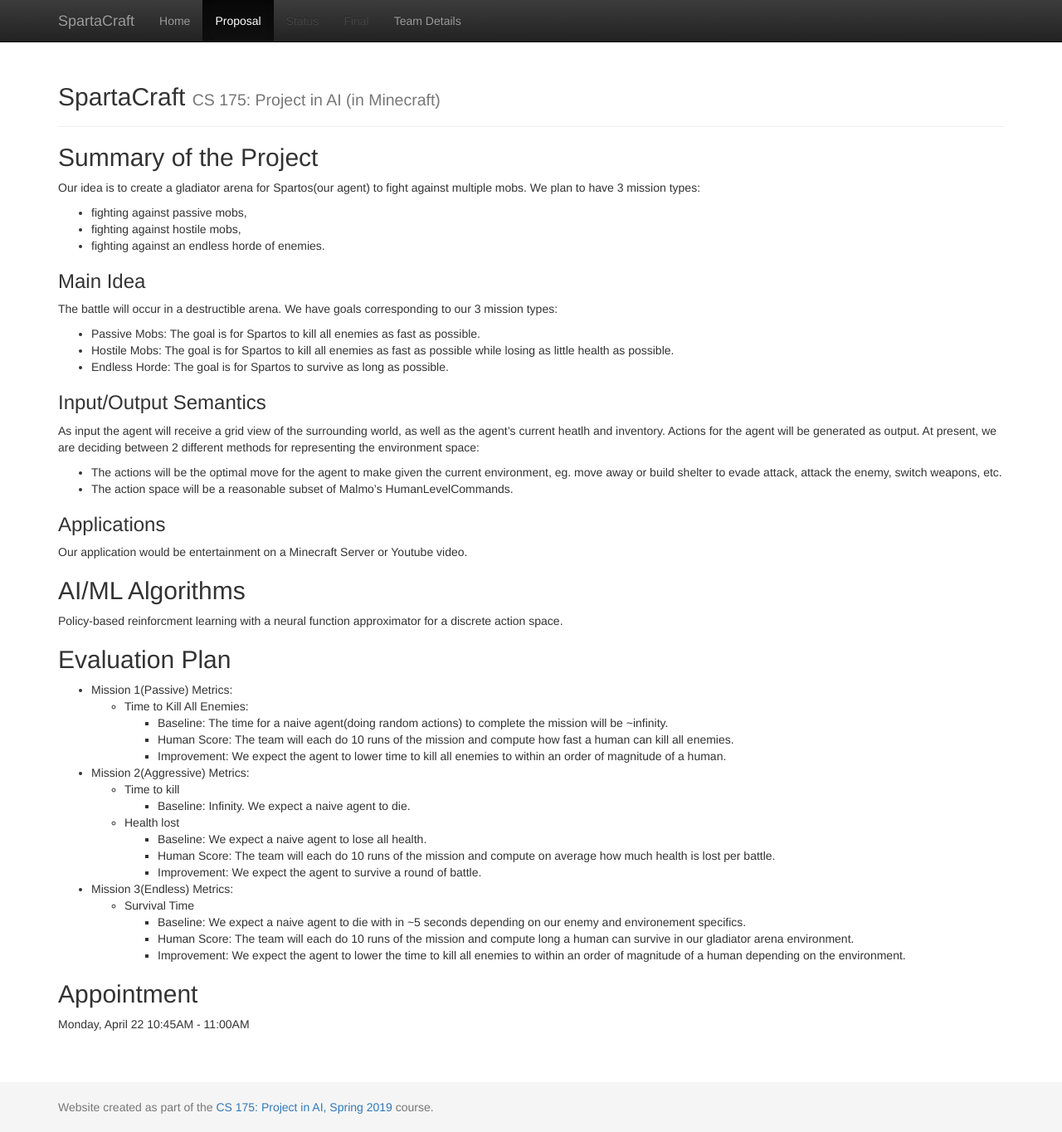
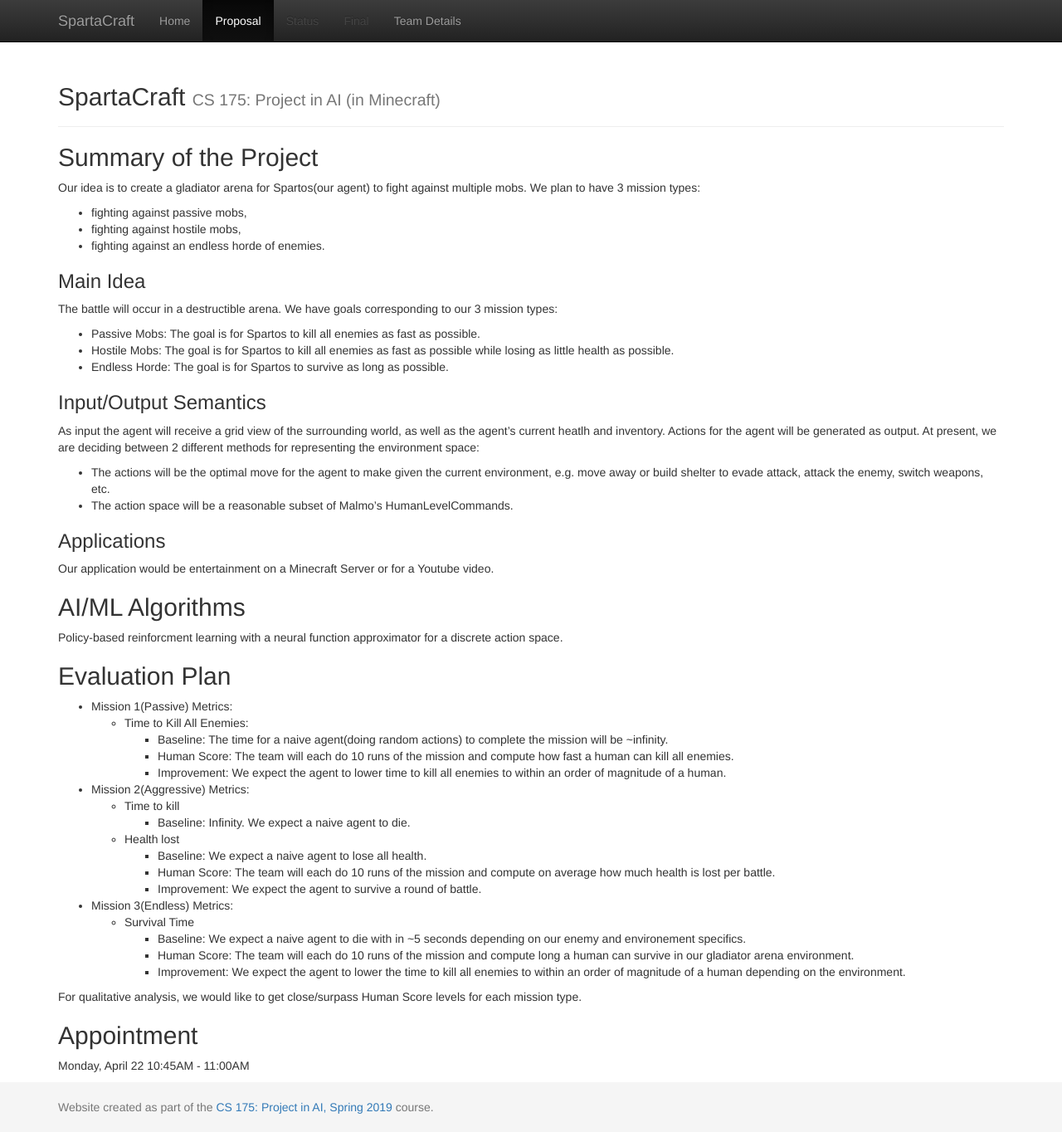
Before and after one commit to brongan/SpartaCraft, a Jekyll site: the page built from docs/proposal.md, in a window 1280 px wide and 1364 px high. Shown: the whole window at 83% size. Built offline with Jekyll 4.4.1, drawn with Linux system fonts in a browser that asks for light colours.

Commit message:
added qual analysis

```diff
--- a/docs/proposal.md
+++ b/docs/proposal.md
@@ -19,12 +19,12 @@ The battle will occur in a destructible arena. We have goals corresponding to ou
 As input the agent will receive a grid view of the surrounding world, as well as the agent's current heatlh and inventory.
 Actions for the agent will be generated as output.
 At present, we are deciding between 2 different methods for representing the environment space:
--  The actions will be the optimal move for the agent to make given the current environment, eg. move away or build shelter to evade attack, attack the enemy, switch weapons, etc.
+- The actions will be the optimal move for the agent to make given the current environment, e.g. move away or build shelter to evade attack, attack the enemy, switch weapons, etc.
 - The action space will be a reasonable subset of Malmo's HumanLevelCommands.
 
 ### Applications
 
-Our application would be entertainment on a Minecraft Server or Youtube video.
+Our application would be entertainment on a Minecraft Server or for a Youtube video.
 
 <!-- ### Instructions
 In a paragraph or so, mention the main idea behind your project. Focus on the problem setup, not the solution, i.e.
@@ -66,6 +66,9 @@ Paragraph 2: Describe what qualitative analysis you will show to verify the proj
         - Human Score: The team will each do 10 runs of the mission and compute long a human can survive in our gladiator arena environment.
         - Improvement: We expect the agent to lower the time to kill all enemies to within an order of magnitude of a human depending on the environment.
 
+For qualitative analysis, we would like to get close/surpass Human Score levels for each mission type.
+
+
 ## Appointment
 Monday, April 22
 10:45AM - 11:00AM
```
